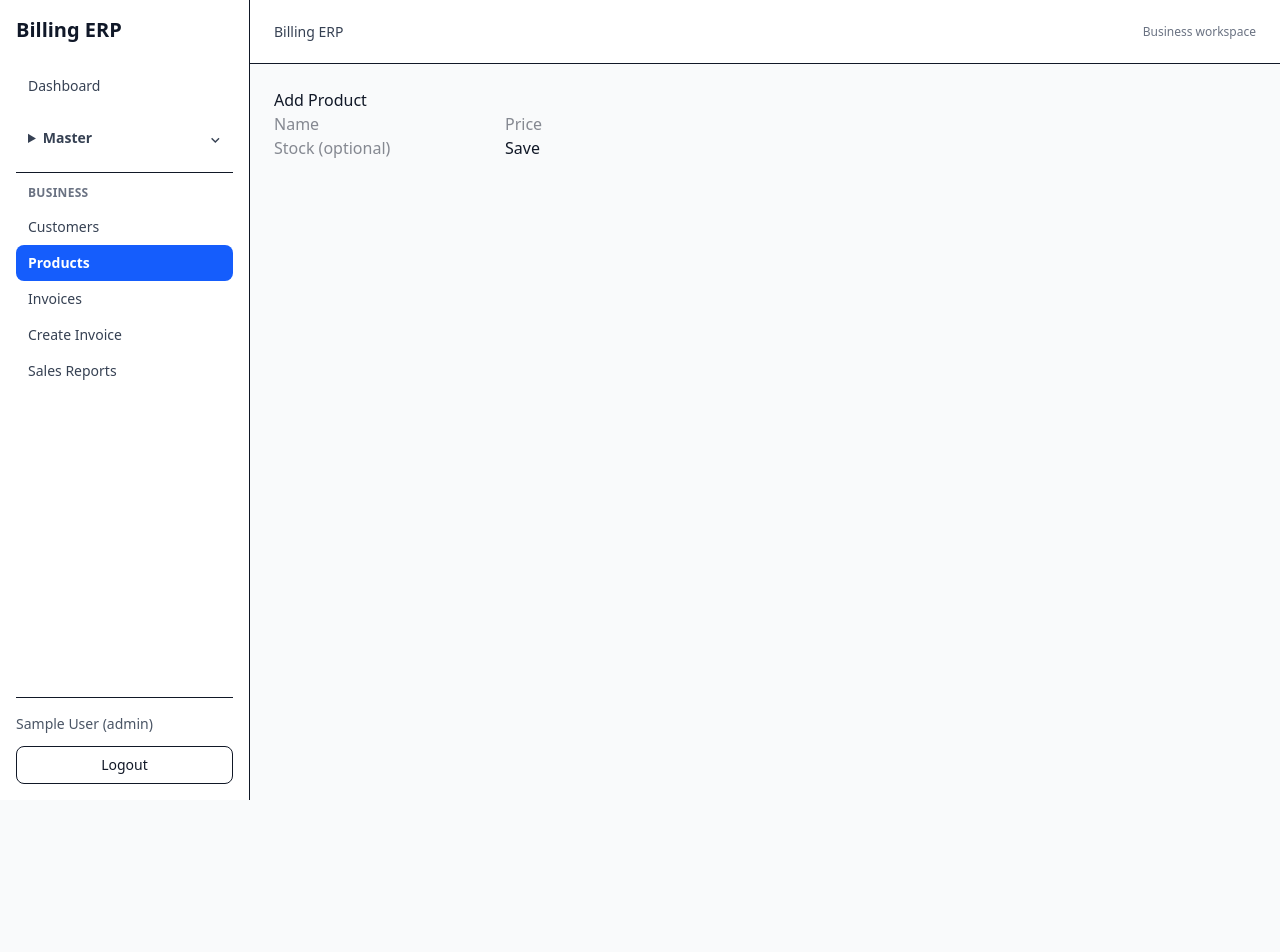
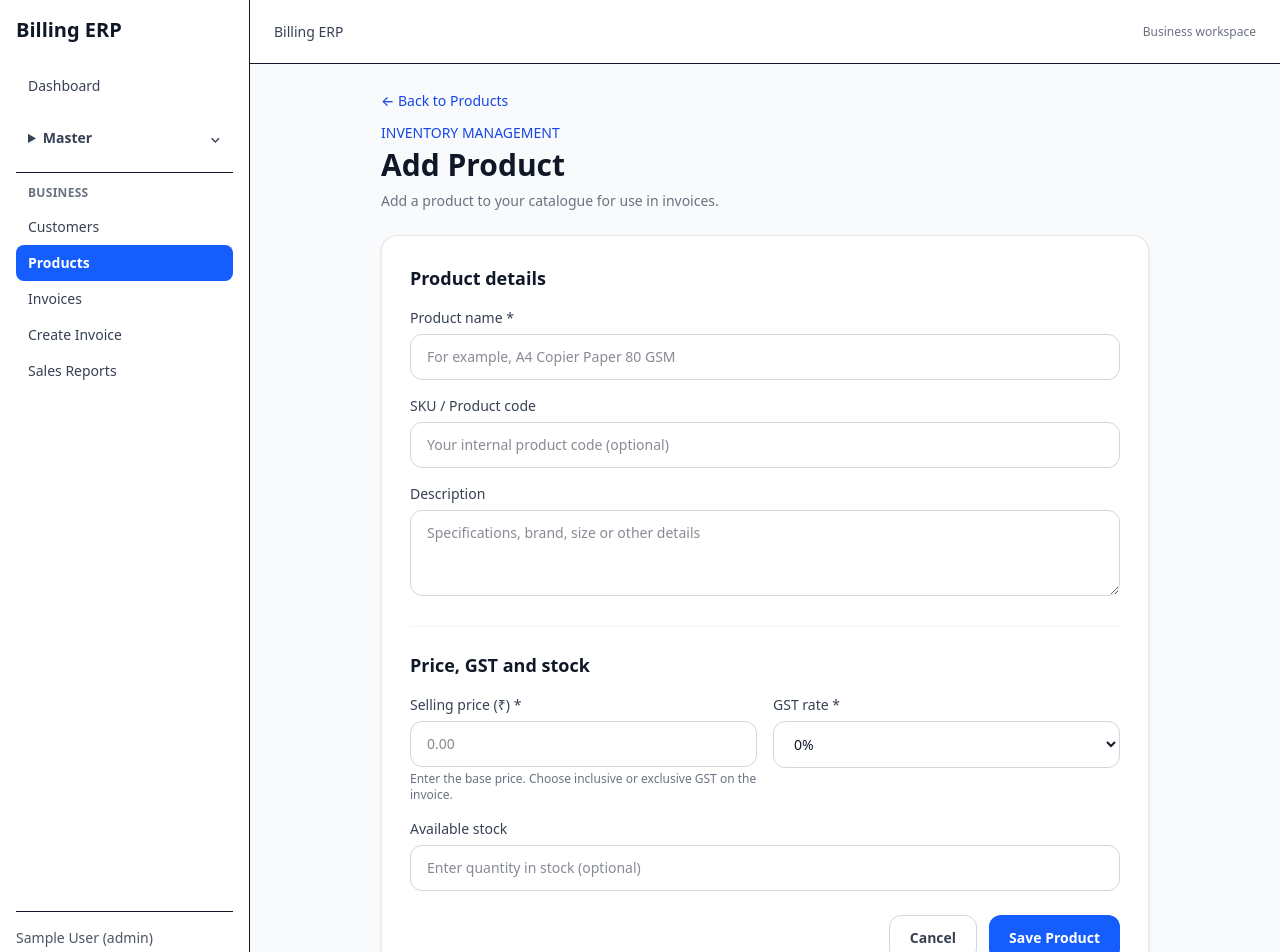
Before and after one commit to akghanekar000/ERPFrontend, a React (Vite) app: page /products/new in a window 1280 px wide. Shown: the top 952 px of the page. Before the commit the page ends 800 px from the top, so only its background shows below. Built offline with nearby package versions, Linux system fonts and the light colour scheme; no server answers; sample sign-in values are in the browser's storage.

Commit message:
Enhance AddProduct form with additional fields and validation
Refactor AddProduct component to include SKU, description, and GST rate fields. Improve validation and error handling for product submission.

```diff
--- a/src/modules/products/AddProduct.tsx
+++ b/src/modules/products/AddProduct.tsx
@@ -1,54 +1,249 @@
+
 import React, { useState } from 'react';
-import Input from '../../components/Input';
-import Button from '../../components/Button';
+import { useNavigate } from 'react-router-dom';
 import { createProduct } from '../../services/products.service';
-import { useNavigate } from 'react-router-dom';
 
 export default function AddProduct() {
-  const nav = useNavigate();
+  const navigate = useNavigate();
+
   const [name, setName] = useState('');
-  const [price, setPrice] = useState<number | ''>('');
-  const [stock, setStock] = useState<number | ''>('');
+  const [sku, setSku] = useState('');
+  const [description, setDescription] = useState('');
+  const [price, setPrice] = useState('');
+  const [gstRate, setGstRate] = useState('0');
+  const [stock, setStock] = useState('');
+  const [saving, setSaving] = useState(false);
+  const [error, setError] = useState('');
 
-  const submit = (e: React.FormEvent) => {
-    e.preventDefault();
-    if (!name || price === '') return alert('Name and price are required');
-    createProduct({
-      name,
-      price: Number(price),
-      stock: stock === '' ? undefined : Number(stock),
+  async function submit(event: React.FormEvent<HTMLFormElement>) {
+    event.preventDefault();
+    setError('');
+
+    const cleanName = name.trim();
+    const numericPrice = Number(price);
+    const numericGstRate = Number(gstRate);
+    const numericStock = stock === '' ? undefined : Number(stock);
+
+    if (!cleanName) {
+      setError('Please enter the product name.');
+      return;
+    }
+
+    if (price.trim() === '' || !Number.isFinite(numericPrice) || numericPrice < 0) {
+      setError('Enter a valid price of zero or more.');
+      return;
+    }
+
+    if (
+      gstRate.trim() === '' ||
+      !Number.isFinite(numericGstRate) ||
+      numericGstRate < 0 ||
+      numericGstRate > 100
+    ) {
+      setError('GST rate must be between 0 and 100.');
+      return;
+    }
+
+    if (
+      numericStock !== undefined &&
+      (!Number.isFinite(numericStock) || numericStock < 0)
+    ) {
+      setError('Stock must be zero or more.');
+      return;
+    }
+
+    setSaving(true);
+
+    try {
+      await createProduct({
+        name: cleanName,
+        sku: sku.trim(),
+        description: description.trim(),
+        price: numericPrice,
+        gstRate: numericGstRate,
+        stock: numericStock,
       });
-    nav('/products');
-  };
+
+      navigate('/products');
+    } catch (err) {
+      setError(
+        err instanceof Error
+          ? err.message
+          : 'Could not save the product. Please try again.'
+      );
+    } finally {
+      setSaving(false);
+    }
+  }
+
+  const inputClass =
+    'w-full rounded-xl border border-gray-300 bg-white px-4 py-3 text-sm text-gray-900 outline-none focus:border-blue-500 focus:ring-2 focus:ring-blue-100';
 
   return (
-    <div className="card" style={{ maxWidth: 640 }}>
-      <h3>Add Product</h3>
-      <form onSubmit={submit} className="row">
-        <Input
-          placeholder="Name"
+    <div className="mx-auto w-full max-w-3xl space-y-6">
+      <div>
+        <button
+          type="button"
+          onClick={() => navigate('/products')}
+          className="mb-3 text-sm font-medium text-blue-700 hover:underline"
+        >
+          ← Back to Products
+        </button>
+
+        <p className="text-sm font-medium text-blue-700">INVENTORY MANAGEMENT</p>
+        <h1 className="mt-1 text-2xl font-bold text-gray-900 sm:text-3xl">
+          Add Product
+        </h1>
+        <p className="mt-2 text-sm text-gray-500">
+          Add a product to your catalogue for use in invoices.
+        </p>
+      </div>
+
+      <form
+        onSubmit={submit}
+        className="space-y-6 rounded-2xl border border-gray-200 bg-white p-5 shadow-sm sm:p-7"
+      >
+        <section className="space-y-4">
+          <h2 className="text-lg font-semibold text-gray-900">
+            Product details
+          </h2>
+
+          <div>
+            <label className="mb-1.5 block text-sm font-medium text-gray-700">
+              Product name *
+            </label>
+            <input
+              className={inputClass}
               value={name}
               onChange={(e) => setName(e.target.value)}
+              placeholder="For example, A4 Copier Paper 80 GSM"
+              required
+              maxLength={200}
             />
-        <Input
-          placeholder="Price"
+          </div>
+
+          <div>
+            <label className="mb-1.5 block text-sm font-medium text-gray-700">
+              SKU / Product code
+            </label>
+            <input
+              className={inputClass}
+              value={sku}
+              onChange={(e) => setSku(e.target.value)}
+              placeholder="Your internal product code (optional)"
+              maxLength={100}
+            />
+          </div>
+
+          <div>
+            <label className="mb-1.5 block text-sm font-medium text-gray-700">
+              Description
+            </label>
+            <textarea
+              className={inputClass}
+              value={description}
+              onChange={(e) => setDescription(e.target.value)}
+              placeholder="Specifications, brand, size or other details"
+              rows={3}
+              maxLength={2000}
+            />
+          </div>
+        </section>
+
+        <div className="border-t border-gray-100" />
+
+        <section className="space-y-4">
+          <h2 className="text-lg font-semibold text-gray-900">
+            Price, GST and stock
+          </h2>
+
+          <div className="grid grid-cols-1 gap-4 sm:grid-cols-2">
+            <div>
+              <label className="mb-1.5 block text-sm font-medium text-gray-700">
+                Selling price (₹) *
+              </label>
+              <input
+                className={inputClass}
                 type="number"
+                min="0"
+                step="0.01"
                 value={price}
-          onChange={(e) =>
-            setPrice(e.target.value === '' ? '' : Number(e.target.value))
-          }
+                onChange={(e) => setPrice(e.target.value)}
+                placeholder="0.00"
+                required
               />
-        <Input
-          placeholder="Stock (optional)"
+              <p className="mt-1 text-xs text-gray-500">
+                Enter the base price. Choose inclusive or exclusive GST on the invoice.
+              </p>
+            </div>
+
+            <div>
+              <label className="mb-1.5 block text-sm font-medium text-gray-700">
+                GST rate *
+              </label>
+              <select
+                className={inputClass}
+                value={gstRate}
+                onChange={(e) => setGstRate(e.target.value)}
+                required
+              >
+                <option value="0">0%</option>
+                <option value="0.1">0.1%</option>
+                <option value="0.25">0.25%</option>
+                <option value="1.5">1.5%</option>
+                <option value="3">3%</option>
+                <option value="5">5%</option>
+                <option value="6">6%</option>
+                <option value="12">12%</option>
+                <option value="18">18%</option>
+                <option value="28">28%</option>
+              </select>
+            </div>
+          </div>
+
+          <div>
+            <label className="mb-1.5 block text-sm font-medium text-gray-700">
+              Available stock
+            </label>
+            <input
+              className={inputClass}
               type="number"
+              min="0"
+              step="any"
               value={stock}
-          onChange={(e) =>
-            setStock(e.target.value === '' ? '' : Number(e.target.value))
-          }
+              onChange={(e) => setStock(e.target.value)}
+              placeholder="Enter quantity in stock (optional)"
             />
-        <Button variant="primary" type="submit">
-          Save
-        </Button>
+          </div>
+        </section>
+
+        {error && (
+          <div
+            role="alert"
+            className="rounded-xl border border-red-200 bg-red-50 p-3 text-sm text-red-700"
+          >
+            {error}
+          </div>
+        )}
+
+        <div className="flex flex-col-reverse gap-3 sm:flex-row sm:justify-end">
+          <button
+            type="button"
+            onClick={() => navigate('/products')}
+            disabled={saving}
+            className="rounded-xl border border-gray-300 px-5 py-3 text-sm font-semibold text-gray-700 hover:bg-gray-50 disabled:opacity-50"
+          >
+            Cancel
+          </button>
+
+          <button
+            type="submit"
+            disabled={saving}
+            className="rounded-xl bg-blue-600 px-5 py-3 text-sm font-semibold text-white hover:bg-blue-700 disabled:cursor-not-allowed disabled:opacity-60"
+          >
+            {saving ? 'Saving product...' : 'Save Product'}
+          </button>
+        </div>
       </form>
     </div>
   );
```
Lines whose indentation alone changed are shown as unchanged.
